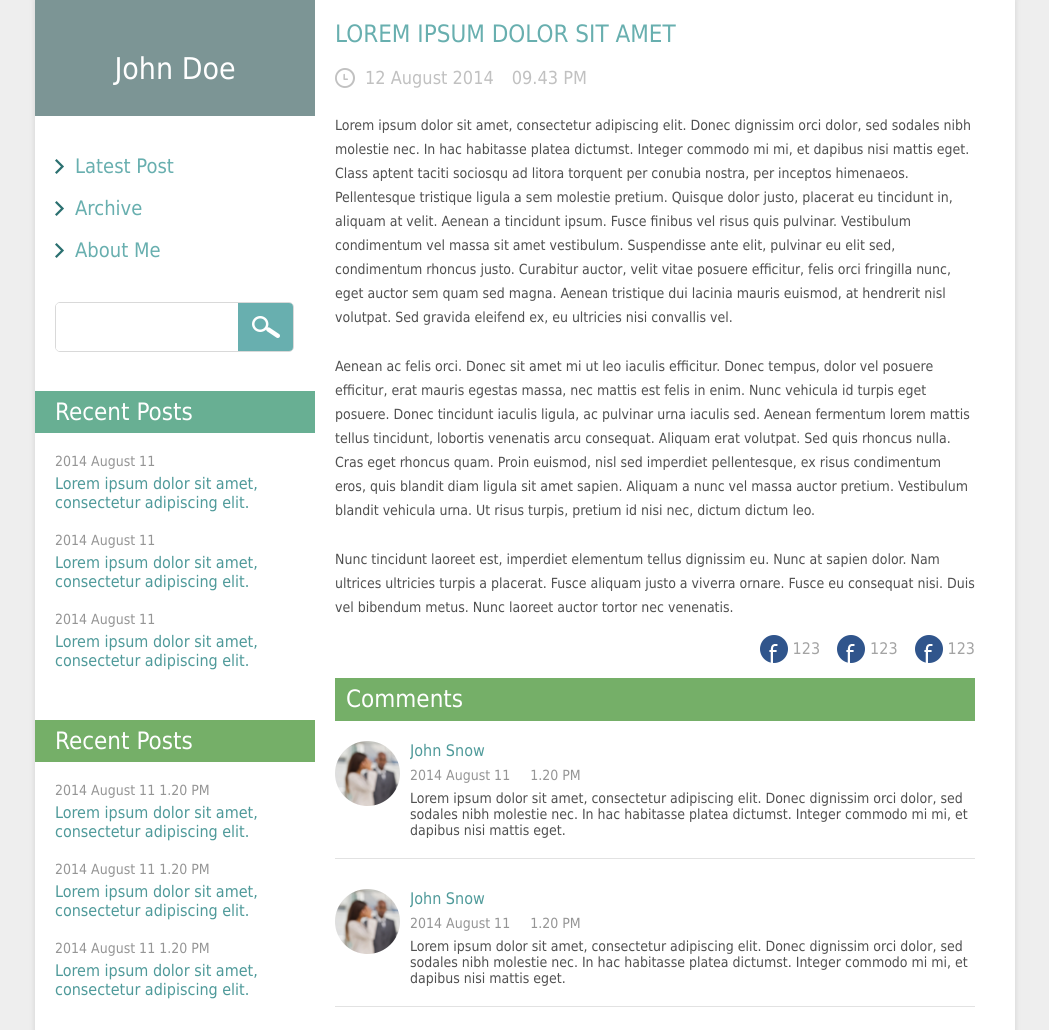
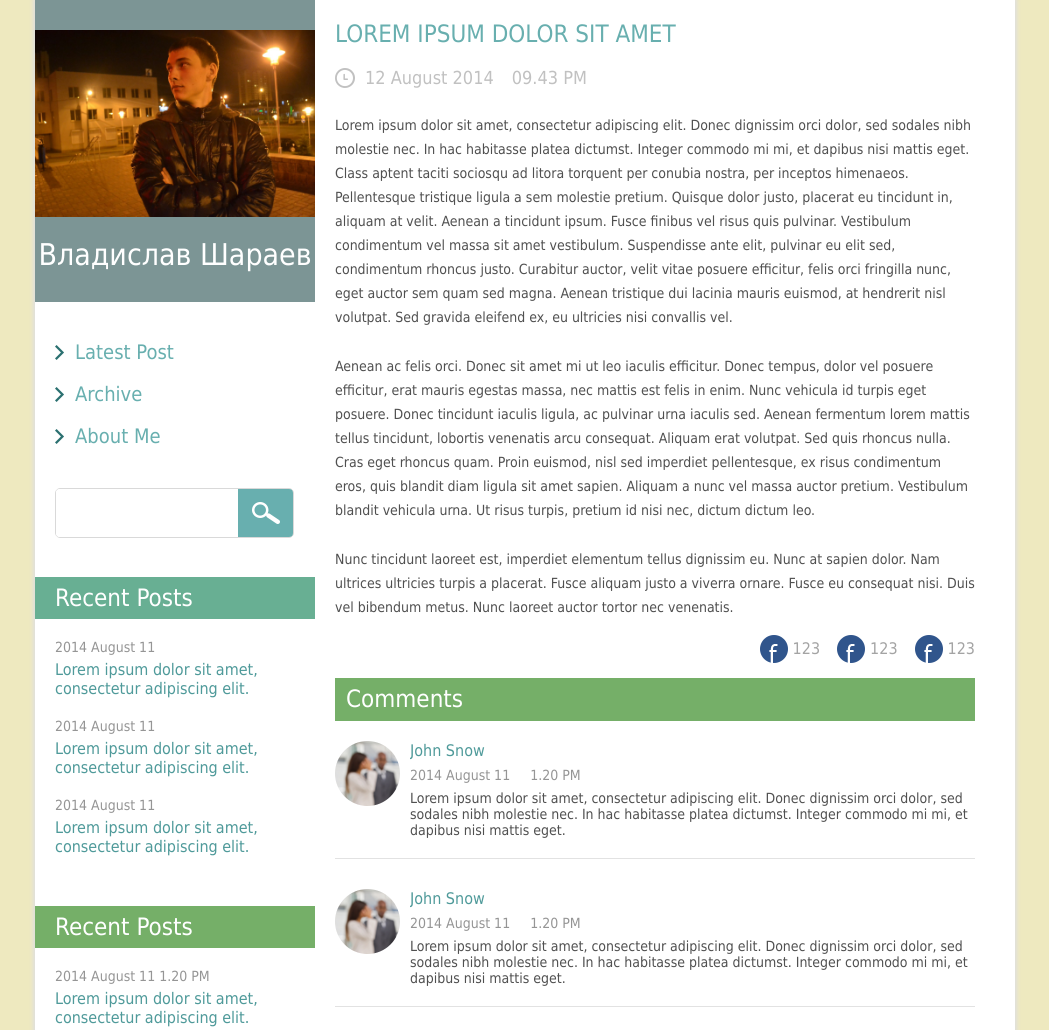
Before and after one commit to Ayudesee/BlogApp, a plain HTML site: page index.html in a window 1280 px wide. Shown: the top 1030 px of the page, without its empty margins (115-1164 px from the left). Drawn offline with Linux system fonts and the light colour scheme.

Commit message:
Добавлена фотография Изменен background

```diff
--- a/css/style.css
+++ b/css/style.css
@@ -1,7 +1,7 @@
 a {color: #4f9a9a; text-decoration: none;}
 p {color: #505050; font-size: 14px;}
 
-body {background: #eeeeee;}
+body {background:  #eee9bf;}
 .wrap {font-family: Tahoma; overflow: hidden; padding-bottom: 15px; background: #fff; box-shadow: 0 0 4px 2px #dfdfdf; margin-bottom: 60px;}
 
 .left-column {float: left; width: 280px;}
--- a/index.html
+++ b/index.html
@@ -11,8 +11,8 @@
 <div class="wrap">
     <div class="left-column">
         <div class="wrap-avatar">
-            <img src="images/avatar.png" alt=""/>
-            <h2>John Doe</h2>
+            <img src="images/myPhoto.jpg" width="280px" height="100%" alt=""/>
+            <h2>Владислав Шараев</h2>
         </div>
         <div class="menu">
             <ul>
```
Also changed, not shown: images/myPhoto.jpg (added).
